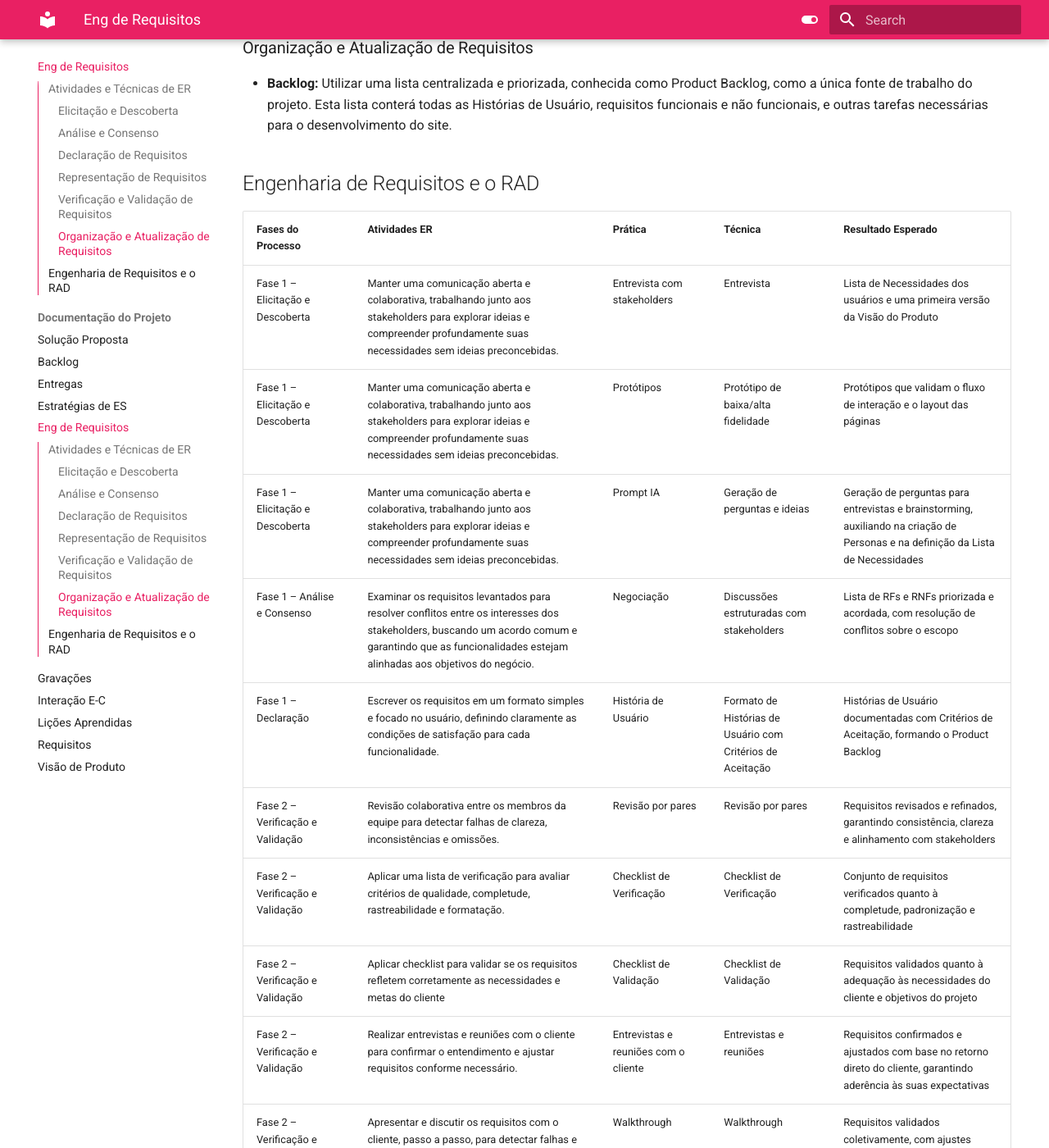
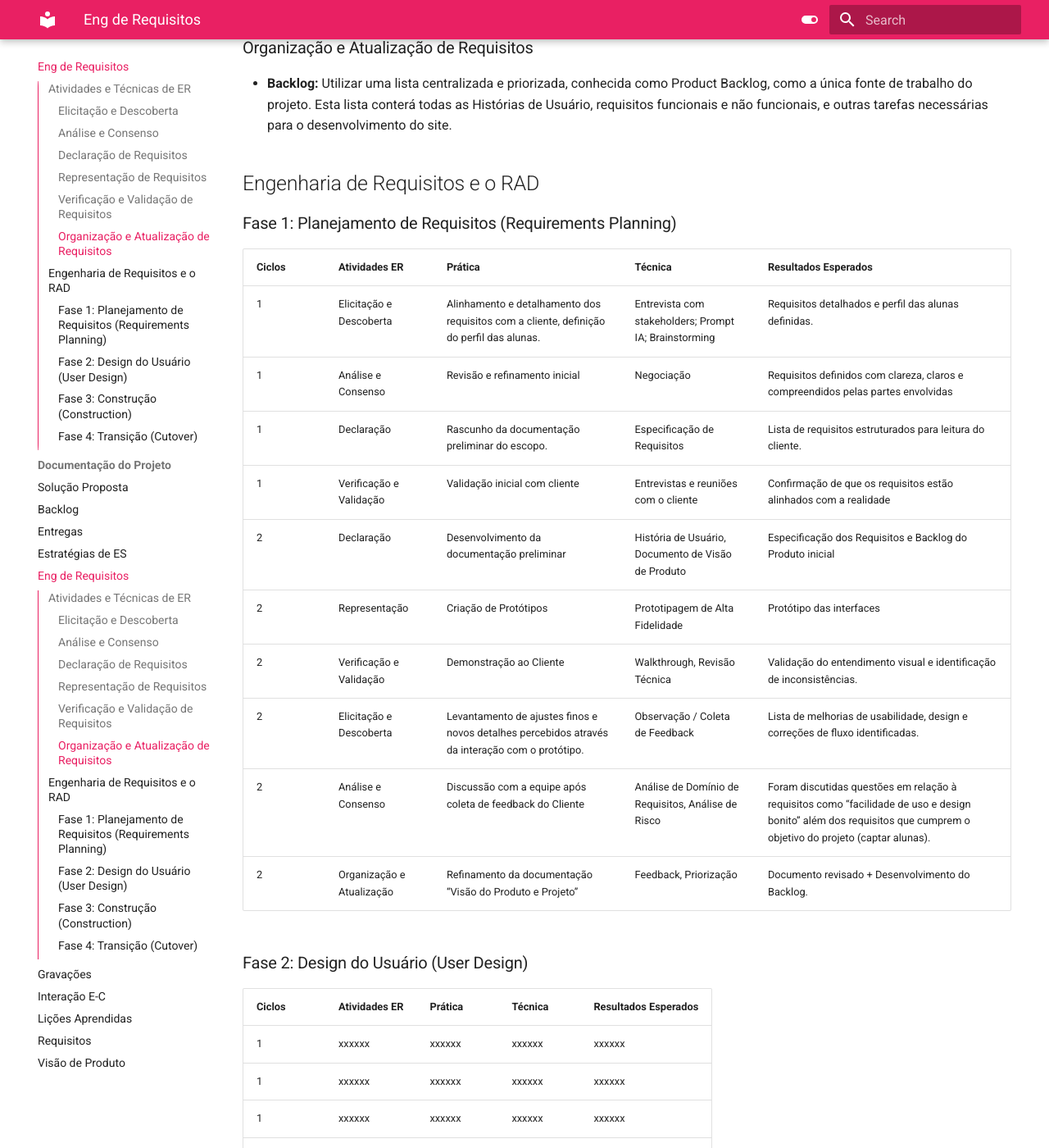
Before and after one commit to mdsreq-fga-unb/REQ-2025.2-T01-EscolaPoleDance, an MkDocs documentation site: the page built from docs/er.md, in a window 1280 px wide and 1400 px high, scrolled down 1414 px. Shown: the whole window at 82% size. Built offline with MkDocs 1.6.1 and Material for MkDocs 9.7.7, drawn with Linux system fonts in a browser that asks for light colours; some of the changed text lies outside the part shown.

Commit message:
docs/updating er documentation

```diff
--- a/docs/er.md
+++ b/docs/er.md
@@ -30,18 +30,57 @@
 
 ## Engenharia de Requisitos e o RAD
 
-| Fases do Processo | Atividades ER | Prática | Técnica | Resultado Esperado |
+### Fase 1: Planejamento de Requisitos (Requirements Planning)
+
+| Ciclos | Atividades ER | Prática | Técnica | Resultados Esperados |
 |------------------|---------------|---------|--------|------------------|
-| Fase 1 – Elicitação e Descoberta | Manter uma comunicação aberta e colaborativa, trabalhando junto aos stakeholders para explorar ideias e compreender profundamente suas necessidades sem ideias preconcebidas. | Entrevista com stakeholders | Entrevista | Lista de Necessidades dos usuários e uma primeira versão da Visão do Produto |
-| Fase 1 – Elicitação e Descoberta | Manter uma comunicação aberta e colaborativa, trabalhando junto aos stakeholders para explorar ideias e compreender profundamente suas necessidades sem ideias preconcebidas. | Protótipos | Protótipo de baixa/alta fidelidade | Protótipos que validam o fluxo de interação e o layout das páginas |
-| Fase 1 – Elicitação e Descoberta | Manter uma comunicação aberta e colaborativa, trabalhando junto aos stakeholders para explorar ideias e compreender profundamente suas necessidades sem ideias preconcebidas. | Prompt IA | Geração de perguntas e ideias | Geração de perguntas para entrevistas e brainstorming, auxiliando na criação de Personas e na definição da Lista de Necessidades |
-| Fase 1 – Análise e Consenso | Examinar os requisitos levantados para resolver conflitos entre os interesses dos stakeholders, buscando um acordo comum e garantindo que as funcionalidades estejam alinhadas aos objetivos do negócio. | Negociação | Discussões estruturadas com stakeholders | Lista de RFs e RNFs priorizada e acordada, com resolução de conflitos sobre o escopo |
-| Fase 1 – Declaração | Escrever os requisitos em um formato simples e focado no usuário, definindo claramente as condições de satisfação para cada funcionalidade. | História de Usuário | Formato de Histórias de Usuário com Critérios de Aceitação | Histórias de Usuário documentadas com Critérios de Aceitação, formando o Product Backlog |
-| Fase 2 – Verificação e Validação | Revisão colaborativa entre os membros da equipe para detectar falhas de clareza, inconsistências e omissões. | Revisão por pares | Revisão por pares | Requisitos revisados e refinados, garantindo consistência, clareza e alinhamento com stakeholders |
-| Fase 2 – Verificação e Validação | Aplicar uma lista de verificação para avaliar critérios de qualidade, completude, rastreabilidade e formatação. | Checklist de Verificação | Checklist de Verificação | Conjunto de requisitos verificados quanto à completude, padronização e rastreabilidade |
-| Fase 2 – Verificação e Validação | Aplicar checklist para validar se os requisitos refletem corretamente as necessidades e metas do cliente | Checklist de Validação | Checklist de Validação | Requisitos validados quanto à adequação às necessidades do cliente e objetivos do projeto |
-| Fase 2 – Verificação e Validação | Realizar entrevistas e reuniões com o cliente para confirmar o entendimento e ajustar requisitos conforme necessário. | Entrevistas e reuniões com o cliente | Entrevistas e reuniões | Requisitos confirmados e ajustados com base no retorno direto do cliente, garantindo aderência às suas expectativas |
-| Fase 2 – Verificação e Validação | Apresentar e discutir os requisitos com o cliente, passo a passo, para detectar falhas e ambiguidades. | Walkthrough | Walkthrough | Requisitos validados coletivamente, com ajustes realizados antes da implementação |
-| Fase 2 – Verificação e Validação | Coletar feedback frequente dos stakeholders para garantir que os requisitos permaneçam alinhados às expectativas e necessidades. | Feedback | Feedback contínuo | Requisitos continuamente aprimorados e validados, refletindo mudanças e aprendizados do processo |
-| Fase 3 – Representação | Transformar os requisitos em artefatos visuais de forma flexível e fácil de modificar, focando na comunicação e no alinhamento com os stakeholders sobre a interface do sistema. | Representação Informal | Mockups e Protótipos | Mockups e Protótipos de alta e média fidelidade ilustrando layout e estrutura das páginas do site |
-| Fase 4 – Organização e Atualização | Manter uma lista de requisitos viva e dinâmica, que é refinada progressivamente. Priorizar continuamente os itens com base no valor e no risco, detalhando apenas o necessário para o trabalho imediato. | Backlog | Product Backlog | Product Backlog que funciona como a única fonte de requisitos para o projeto |
+| 1 | Elicitação e Descoberta | Alinhamento e detalhamento dos requisitos com a cliente, definição do perfil das alunas. | Entrevista com stakeholders; Prompt IA; Brainstorming|Requisitos detalhados e perfil das alunas definidas. |
+| 1 | Análise e Consenso| Revisão e refinamento inicial | Negociação | Requisitos definidos com clareza, claros e compreendidos pelas partes envolvidas |
+| 1 | Declaração | Rascunho da documentação preliminar do escopo. | Especificação de Requisitos | Lista de requisitos estruturados para leitura do cliente. |
+| 1 | Verificação e Validação | Validação inicial com cliente | Entrevistas e reuniões com o cliente | Confirmação de que os requisitos estão alinhados com a realidade |
+| 2 | Declaração  | Desenvolvimento da documentação preliminar | História de Usuário, Documento de Visão de Produto | Especificação dos Requisitos e Backlog do Produto inicial |
+| 2 | Representação  | Criação de Protótipos | Prototipagem de Alta Fidelidade | Protótipo das interfaces |
+| 2 | Verificação e Validação | Demonstração ao Cliente | Walkthrough, Revisão Técnica | Validação do entendimento visual e identificação de inconsistências. |
+| 2 | Elicitação e Descoberta | Levantamento de ajustes finos e novos detalhes percebidos através da interação com o protótipo. | Observação / Coleta de Feedback | Lista de melhorias de usabilidade, design e correções de fluxo identificadas. |
+| 2 | Análise e Consenso | Discussão com a equipe após coleta de feedback do Cliente  | Análise de Domínio de Requisitos, Análise de Risco | Foram discutidas questões em relação à requisitos como “facilidade de uso e design bonito” além dos requisitos que cumprem o objetivo do projeto (captar alunas). |
+| 2 | Organização e Atualização | Refinamento da documentação “Visão do Produto e Projeto” |  Feedback, Priorização | Documento revisado + Desenvolvimento do Backlog. |
+
+
+### Fase 2: Design do Usuário (User Design)
+
+| Ciclos | Atividades ER | Prática | Técnica | Resultados Esperados |
+|------------------|---------------|---------|--------|------------------|
+| 1 | xxxxxx | xxxxxx | xxxxxx|xxxxxx |
+| 1 | xxxxxx| xxxxxx | xxxxxx | xxxxxx |
+| 1 | xxxxxx | xxxxxx | xxxxxx | xxxxxx |
+| 1 | xxxxxx | xxxxxx | xxxxxx | xxxxxx |
+| 1 | xxxxxx  | xxxxxx | xxxxxx | xxxxxx |
+| 1 | xxxxxx  | xxxxxx | xxxxxx | xxxxxx |
+
+### Fase 3: Construção (Construction)
+
+| Ciclos | Atividades ER | Prática | Técnica | Resultados Esperados |
+|------------------|---------------|---------|--------|------------------|
+| 1 | xxxxxx | xxxxxx | xxxxxx|xxxxxx |
+| 1 | xxxxxx| xxxxxx | xxxxxx | xxxxxx |
+| 1 | xxxxxx | xxxxxx | xxxxxx | xxxxxx |
+| 1 | xxxxxx | xxxxxx | xxxxxx | xxxxxx |
+| 1 | xxxxxx  | xxxxxx | xxxxxx | xxxxxx |
+| 2 | xxxxxx  | xxxxxx | xxxxxx | xxxxxx |
+| 2 | xxxxxx  | xxxxxx | xxxxxx | xxxxxx |
+| 2 | xxxxxx  | xxxxxx | xxxxxx | xxxxxx |
+| 3 | xxxxxx  | xxxxxx | xxxxxx | xxxxxx |
+| 3 | xxxxxx  | xxxxxx | xxxxxx | xxxxxx |
+| 3 | xxxxxx  | xxxxxx | xxxxxx | xxxxxx |
+
+### Fase 4: Transição (Cutover)
+
+| Ciclos | Atividades ER | Prática | Técnica | Resultados Esperados |
+|------------------|---------------|---------|--------|------------------|
+| 1 | xxxxxx | xxxxxx | xxxxxx|xxxxxx |
+| 1 | xxxxxx| xxxxxx | xxxxxx | xxxxxx |
+| 1 | xxxxxx | xxxxxx | xxxxxx | xxxxxx |
+| 2 | xxxxxx | xxxxxx | xxxxxx | xxxxxx |
+| 2 | xxxxxx  | xxxxxx | xxxxxx | xxxxxx |
+| 2 | xxxxxx  | xxxxxx | xxxxxx | xxxxxx |
+| 2 | xxxxxx  | xxxxxx | xxxxxx | xxxxxx |
```
